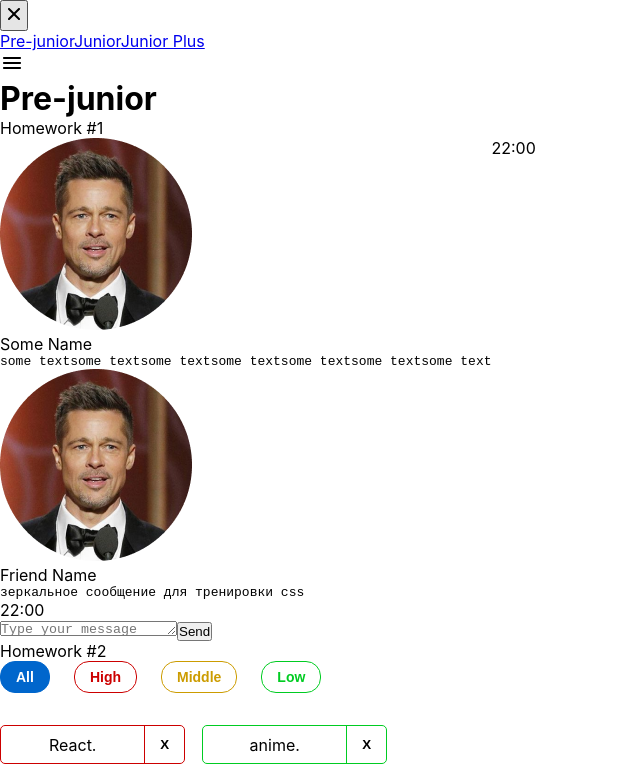
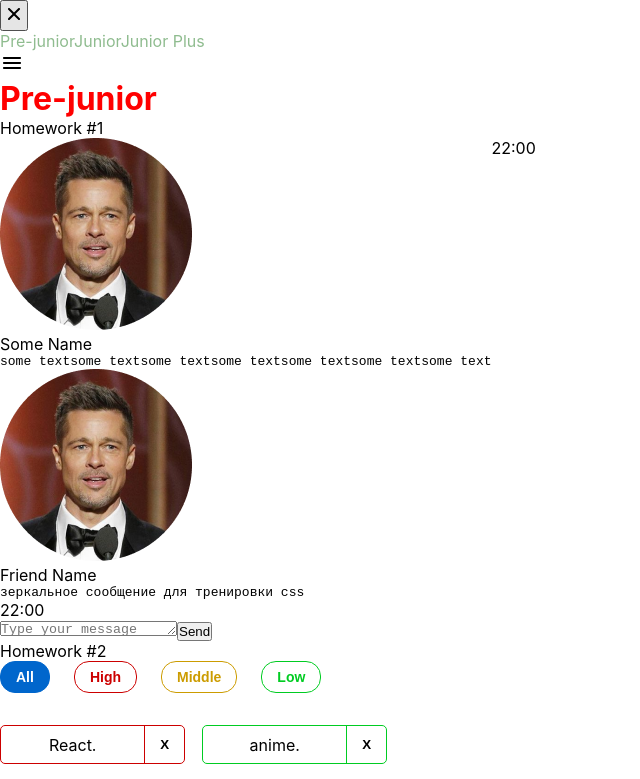
Before and after one commit to digitrom/hws2-master, a React (Create React App) app: page /#/pre-junior in a window 1280 px wide. Shown: the top 779 px of the page, without its empty margins (0-640 px from the left). Built offline with nearby package versions, Linux system fonts and the light colour scheme.

Commit message:
HW5 - in propgress

```diff
--- a/src/s2-homeworks/hw05/header/Header.module.css
+++ b/src/s2-homeworks/hw05/header/Header.module.css
@@ -1,8 +1,15 @@
 .burgerMenuIcon {
+    color: #00cc22;
 }
 
 .header {
+    text-decoration: none;
+    color: red;
 }
 
 .header h1 {
 }
+
+.link {
+
+}
--- a/src/s2-homeworks/hw05/sidebar/Sidebar.module.css
+++ b/src/s2-homeworks/hw05/sidebar/Sidebar.module.css
@@ -2,23 +2,32 @@
 }
 
 .sidebar.open {
+    color: #212A34;
 }
 
 .background {
 }
 
 .nav {
+    text-decoration: #00cc22;
+    color: #cc9c00;
 }
 
 .nav a {
+color: #8fbc8f;
 }
 
 .nav a:hover {
+    color: #cc0000;
 }
 
 .nav a.active {
+    text-decoration: none;
+    color: #0066cc;
+    margin: 10px;
 }
 .close {
+color: #cc9c00;
 }
 
 .close img {
--- a/src/s2-homeworks/hw05/sidebar/Sidebar.tsx
+++ b/src/s2-homeworks/hw05/sidebar/Sidebar.tsx
@@ -31,7 +31,7 @@ export const Sidebar: FC<PropsType> = ({open, handleClose}) => {
                         id={'hw5-pre-junior-link'}
                         to={PATH.PRE_JUNIOR}
                         onClick={handleClose}
-                        // className={...} // делает студент
+                        className={open ? s.active : s.nav} // делает студент
                     >
                         Pre-junior
                     </NavLink>
@@ -39,7 +39,7 @@ export const Sidebar: FC<PropsType> = ({open, handleClose}) => {
                         id={'hw5-junior-link'}
                         to={PATH.JUNIOR}
                         onClick={handleClose}
-                        // className={...} // делает студент
+                        className={open ? s.active : s.nav} // делает студент
                     >
                         Junior
                     </NavLink>
@@ -47,7 +47,7 @@ export const Sidebar: FC<PropsType> = ({open, handleClose}) => {
                         id={'hw5-junior-plus-link'}
                         to={PATH.JUNIOR_PLUS}
                         onClick={handleClose}
-                        // className={...} // делает студент
+                        className={open ? s.active : s.nav} // делает студент
                     >
                         Junior Plus
                     </NavLink>
```
